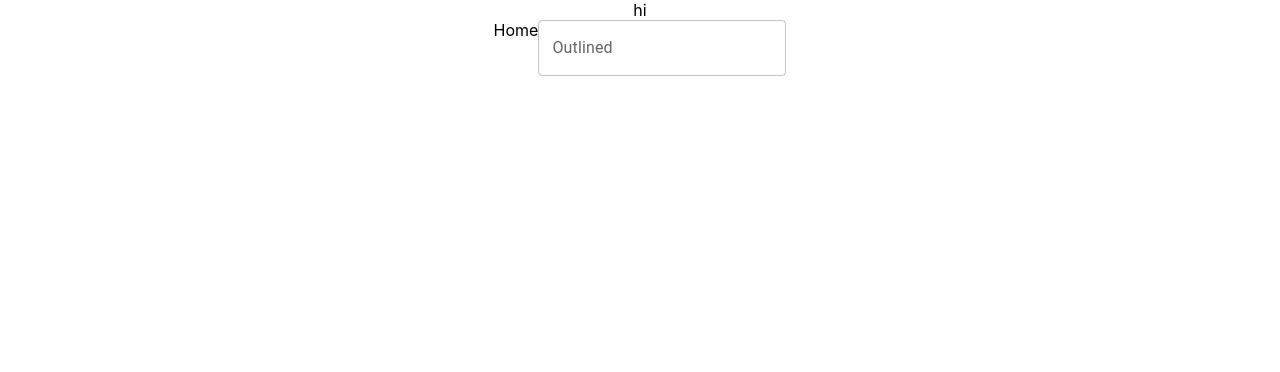
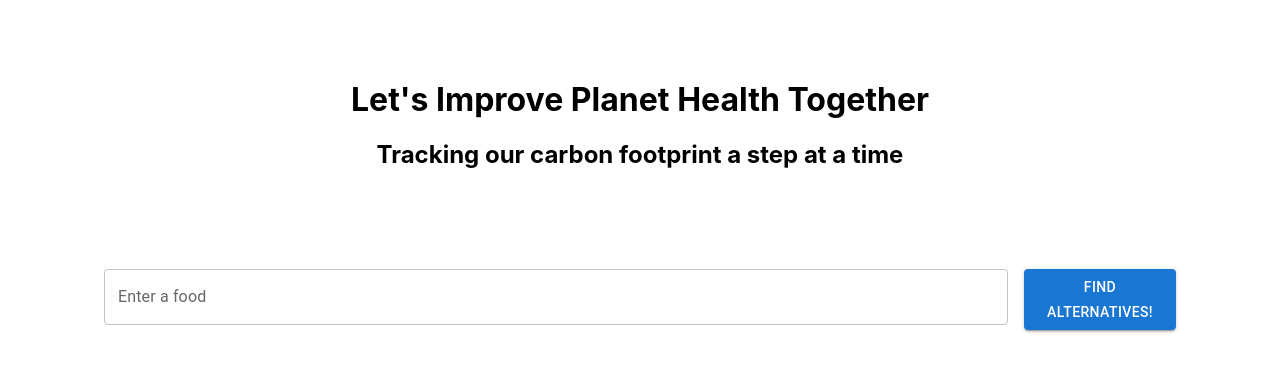
Before and after one commit to meishinlee/The-Secret-37-Percent, a React (Create React App) app in the folder frontend/: page / in a window 1280 px wide. Shown: the top 372 px of the page. Built offline with nearby package versions, Linux system fonts and the light colour scheme.

Commit message:
Basic search bar and button

```diff
--- a/frontend/package.json
+++ b/frontend/package.json
@@ -5,6 +5,7 @@
   "dependencies": {
     "@emotion/react": "^11.7.1",
     "@emotion/styled": "^11.6.0",
+    "@mui/icons-material": "^5.4.2",
     "@mui/material": "^5.4.2",
     "@testing-library/jest-dom": "^5.16.2",
     "@testing-library/react": "^12.1.3",
--- a/frontend/src/App.js
+++ b/frontend/src/App.js
@@ -5,7 +5,6 @@ import Home from './pages/home';
 function App() {
   return (
     <div className="App">
-      hi
       <Home/>
     </div>
   );
--- a/frontend/src/pages/home.js
+++ b/frontend/src/pages/home.js
@@ -1,11 +1,26 @@
 import React from 'react'
 import TextField from '@mui/material/TextField';
+import Button from '@mui/material/Button';
+import Box from '@mui/material/Box'
+import Paper from '@mui/material/Paper';
+import Stack from '@mui/material/Stack';
+import { styled } from '@mui/material/styles';
+
 
 
 const Home = () => {
     return (
-        <div>Home
-            <TextField id="outlined-basic" label="Outlined" variant="outlined" />
+        <div>
+            <Box mt={10}>
+            <h1>Let's Improve Planet Health Together</h1>
+            <h2>Tracking our carbon footprint a step at a time </h2>
+            </Box>
+            <Box ml={10} pl={3} pr = {3} mr = {10} pt = {10}>
+            <Stack direction="row" spacing={2}>
+                <TextField fullWidth id="outlined-basic" label="Enter a food" variant="outlined" />
+                <Button variant="contained">Find Alternatives!</Button>
+            </Stack>
+            </Box>
         </div>
     )
 }
```
Also changed, not shown: 1 other file (tests, documents, lock files or other folders).
